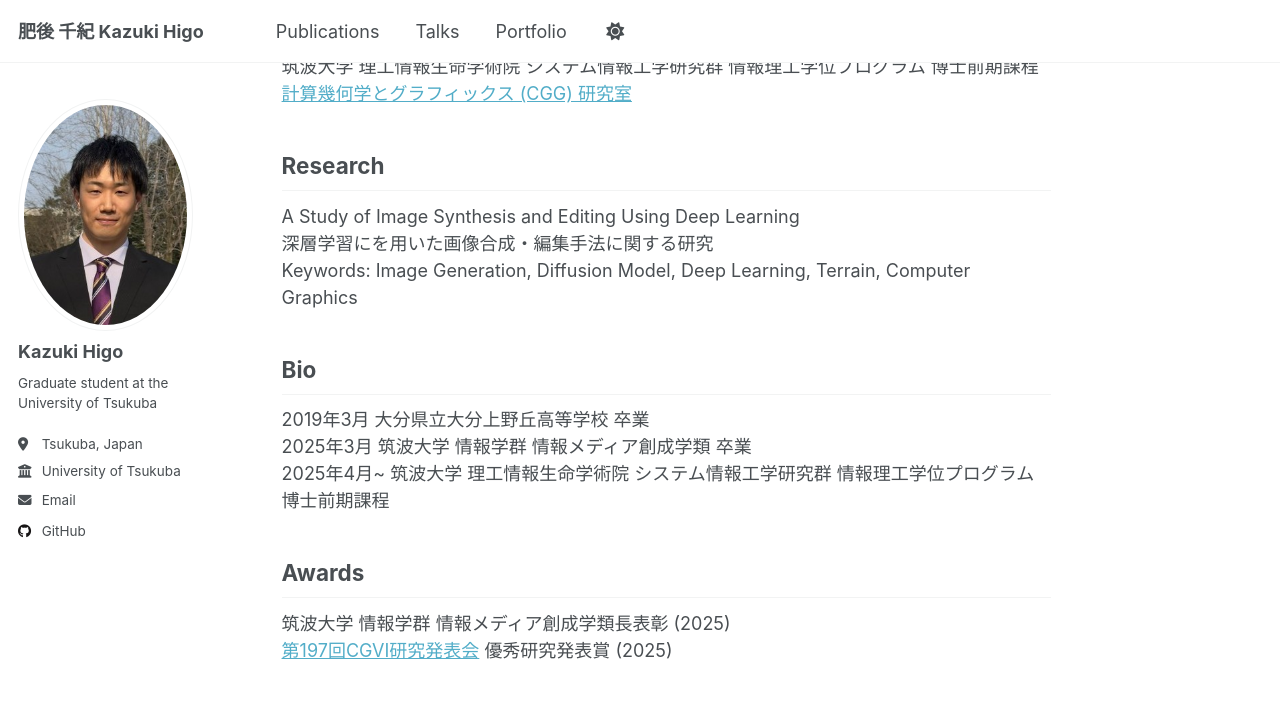
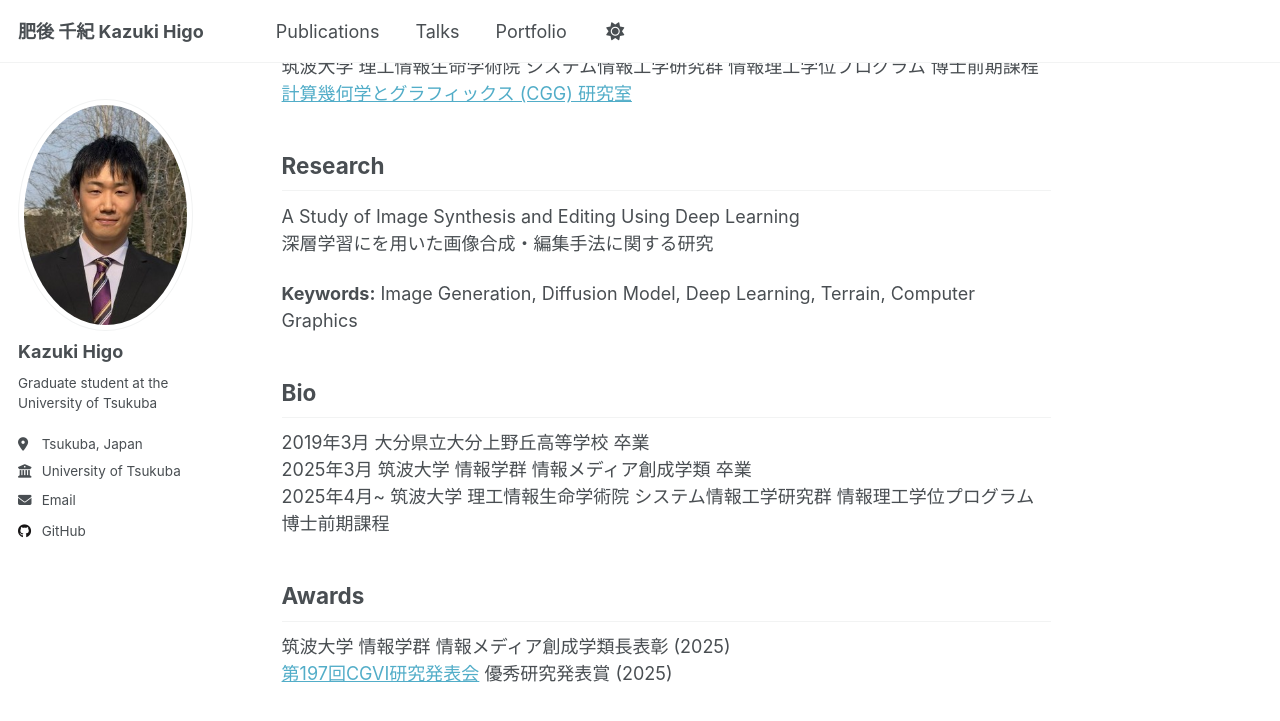
Before and after one commit to millennium-nova/millennium-nova.github.io, a Jekyll site: the page built from _pages/about.md, in a window 1280 px wide and 900 px high, scrolled down 342 px. Shown: the top 721 px of the window. Built offline with Jekyll 4.4.1, drawn with Linux system fonts in a browser that asks for light colours; some of the changed lines change nothing that is shown.

Commit message:
研究セクションのキーワードを強調表示に変更

```diff
--- a/_pages/about.md
+++ b/_pages/about.md
@@ -21,7 +21,8 @@ University of Tsukuba
 ## Research
 A Study of Image Synthesis and Editing Using Deep Learning
 深層学習にを用いた画像合成・編集手法に関する研究
-Keywords: Image Generation, Diffusion Model, Deep Learning, Terrain, Computer Graphics
+
+**Keywords:** Image Generation, Diffusion Model, Deep Learning, Terrain, Computer Graphics
 
 ## Bio
 2019年3月  大分県立大分上野丘高等学校 卒業
```
